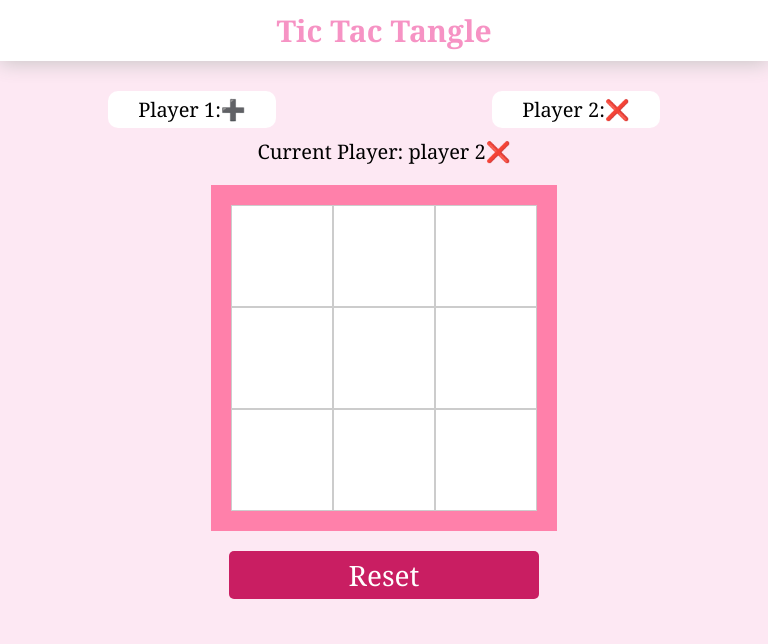
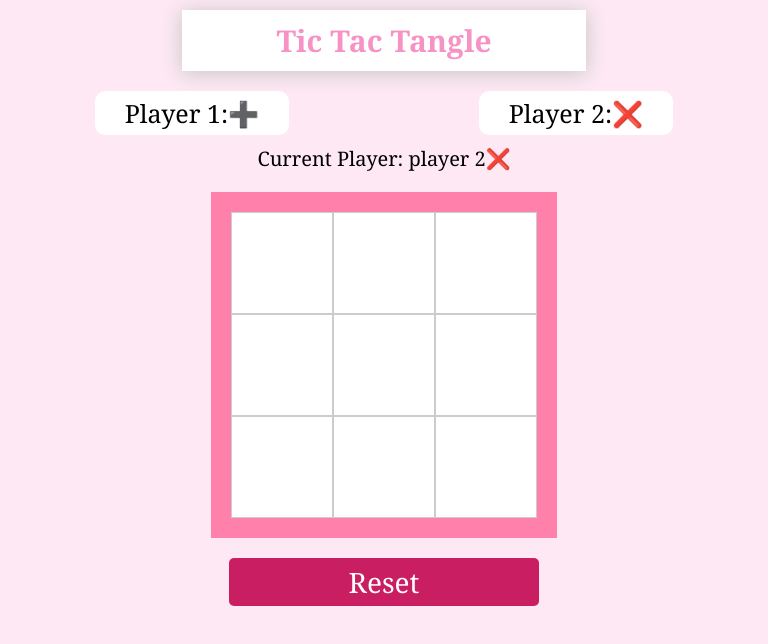
Before and after one commit to shitalwarkhade89/tic-tac-tangle, a React app: page / in a window 768 px wide. Built offline with nearby package versions, Linux system fonts and the light colour scheme.

Commit message:
added media qurey

```diff
--- a/public/index.html
+++ b/public/index.html
@@ -1,7 +1,7 @@
 <!DOCTYPE html>
 <html>
   <head>
-
+    <meta name="viewport" content="width=device-width, initial-scale=1.0" />
     <title>Tic-Tac-Tangle</title>
   </head>
   <body>
--- a/src/views/Home/Home.css
+++ b/src/views/Home/Home.css
@@ -109,3 +109,18 @@ body {
     box-shadow: 0 0 20px 10px #f0aecf;
     font-size: 23px;
 }
+
+@media screen and (min-width: 600px) and (max-width: 768px) {
+    .heading {
+        display: block;
+        margin: 10px auto;
+        width: 50%
+    }
+    .player-title{
+        font-size: 25px;
+    }
+    .players-container{
+        margin-top: 20px;
+
+    }
+  }
```
